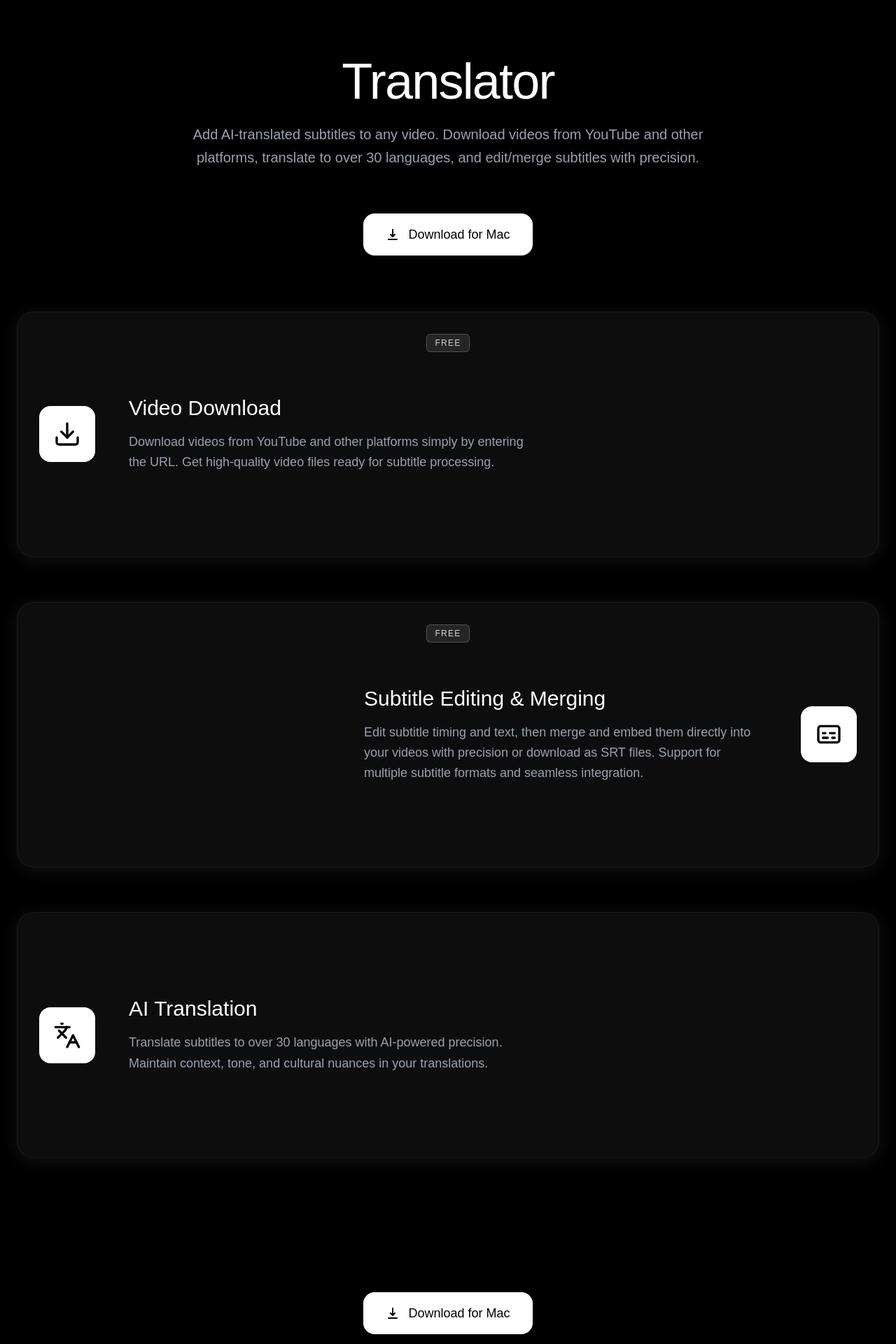
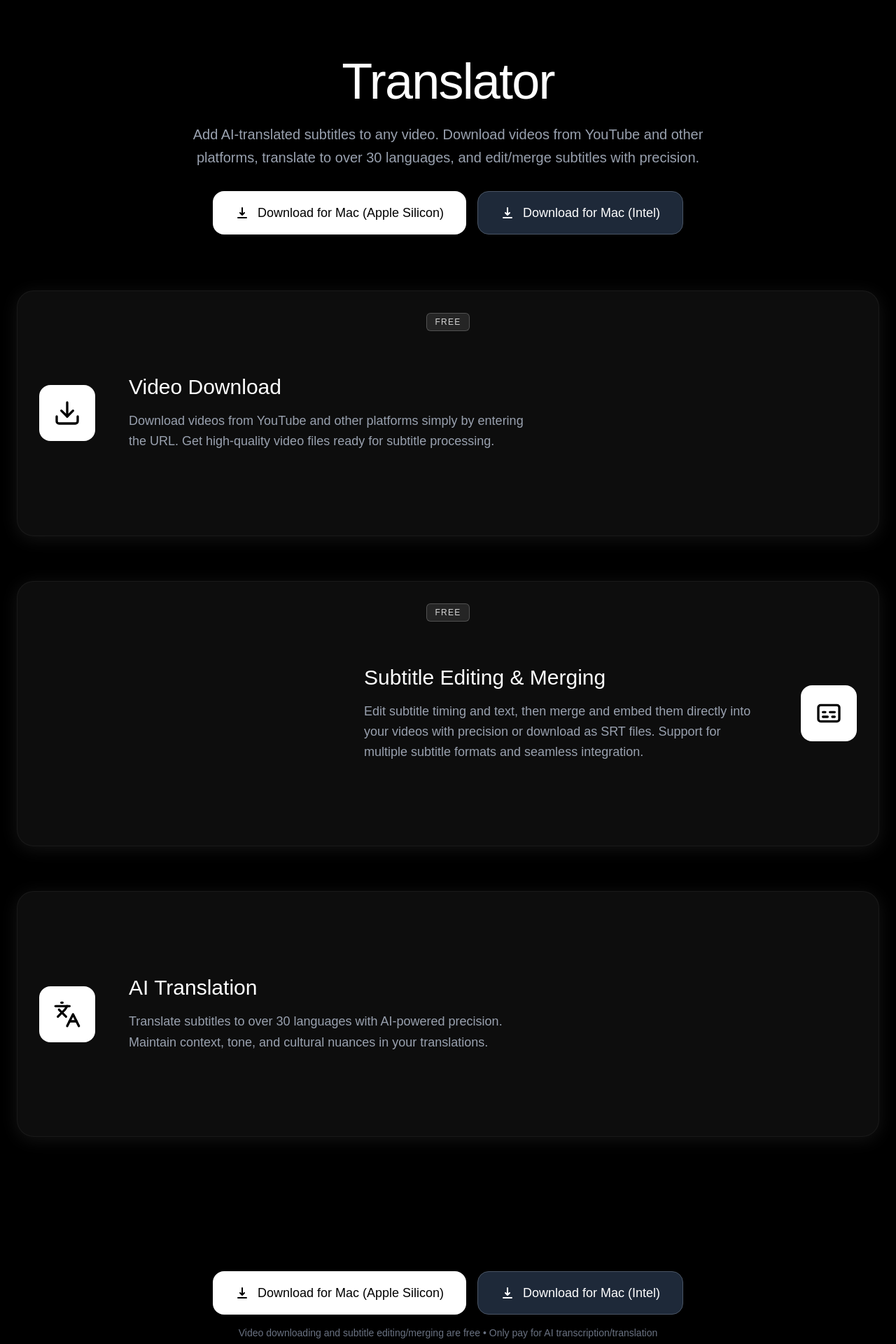
Before and after one commit to mikey1384/stage5-tools, a Next.js app: page / in a window 1280 px wide. Shown: the top 1920 px of the page at 70% size. Built offline with nearby package versions, Linux system fonts and the light colour scheme; no server answers.

Commit message:
more fix

```diff
--- a/app/page.tsx
+++ b/app/page.tsx
@@ -48,7 +48,20 @@ export default async function Home({
             {t("subheadline", locale)}
           </p>
 
-          <DownloadButton className="mt-8" label={t("download", locale)} />
+          <div className="mt-8 flex flex-col sm:flex-row gap-4 justify-center">
+            <DownloadButton
+              className=""
+              label={`${t("download", locale)} (Apple Silicon)`}
+              architecture="arm64"
+              variant="primary"
+            />
+            <DownloadButton
+              className=""
+              label={`${t("download", locale)} (Intel)`}
+              architecture="x64"
+              variant="secondary"
+            />
+          </div>
         </section>
 
         {/* Features */}
@@ -64,7 +77,18 @@ export default async function Home({
 
         {/* Download section */}
         <section className="py-32 text-center">
-          <DownloadButton label={t("download", locale)} />
+          <div className="flex flex-col sm:flex-row gap-4 justify-center">
+            <DownloadButton
+              label={`${t("download", locale)} (Apple Silicon)`}
+              architecture="arm64"
+              variant="primary"
+            />
+            <DownloadButton
+              label={`${t("download", locale)} (Intel)`}
+              architecture="x64"
+              variant="secondary"
+            />
+          </div>
           <p className="text-sm text-gray-500 mt-4">{t("footer", locale)}</p>
         </section>
 
--- a/components/DownloadButton.tsx
+++ b/components/DownloadButton.tsx
@@ -3,20 +3,29 @@ import Link from "next/link";
 interface DownloadButtonProps {
   className?: string;
   label?: string;
+  architecture?: "arm64" | "x64";
+  variant?: "primary" | "secondary";
 }
 
 export function DownloadButton({
   className = "",
   label = "Download for Mac",
+  architecture = "arm64",
+  variant = "primary",
 }: DownloadButtonProps) {
-  const downloadUrl =
-    process.env.NEXT_PUBLIC_DOWNLOAD_URL ||
-    "https://downloads.stage5.tools/mac/latest/Translator.dmg";
+  const baseUrl = "https://downloads.stage5.tools/mac/latest";
+  const archPath = architecture === "arm64" ? "darwin-arm64" : "darwin-x64";
+  const downloadUrl = `${baseUrl}/${archPath}/Translator.dmg`;
+
+  const isPrimary = variant === "primary";
+  const buttonClasses = isPrimary
+    ? "text-black bg-white hover:bg-gray-100"
+    : "text-white bg-gray-800 hover:bg-gray-700 border border-gray-600";
 
   return (
     <Link
       href={downloadUrl}
-      className={`inline-flex items-center px-8 py-4 text-lg font-medium text-black bg-white rounded-2xl hover:bg-gray-100 transition-all duration-300 ${className}`}
+      className={`inline-flex items-center px-8 py-4 text-lg font-medium ${buttonClasses} rounded-2xl transition-all duration-300 ${className}`}
     >
       <svg className="w-5 h-5 mr-3" fill="currentColor" viewBox="0 0 20 20">
         <path
```
Also changed, not shown: 1 other file (tests, documents, lock files or other folders).
